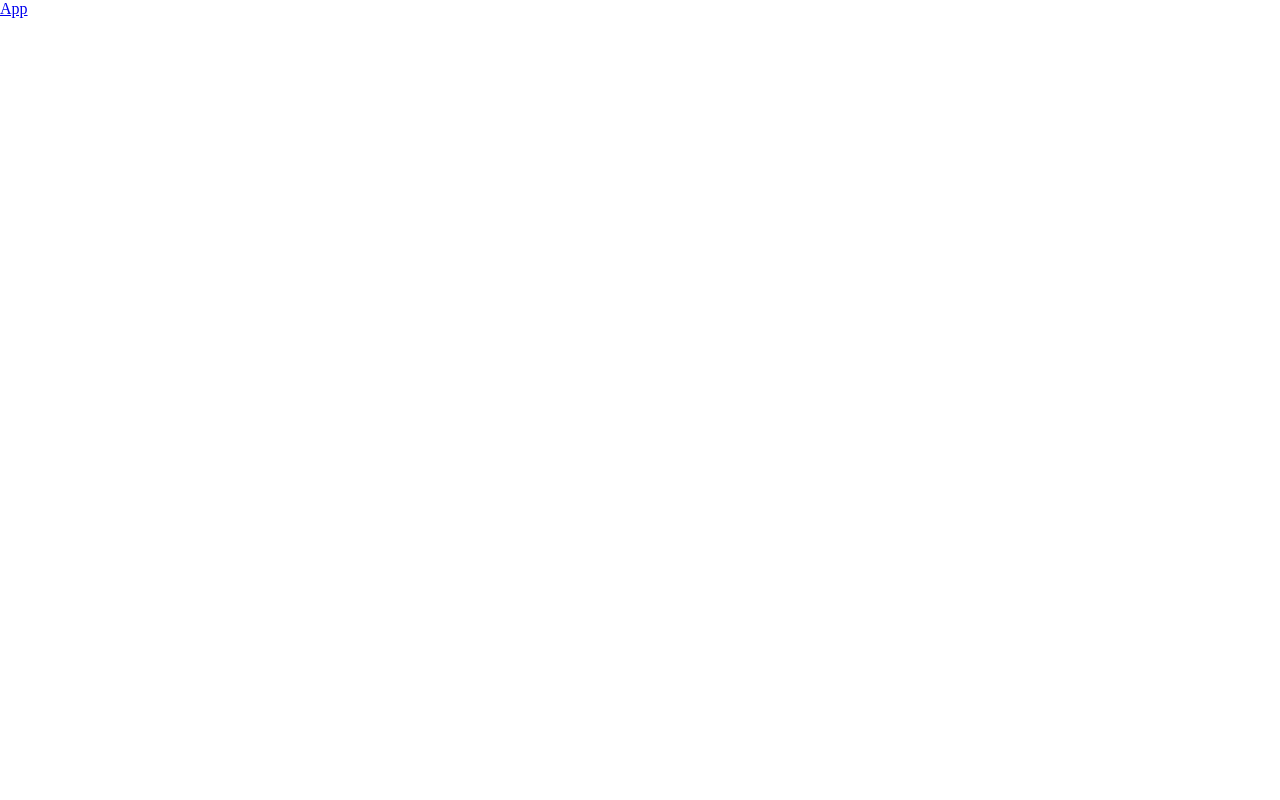
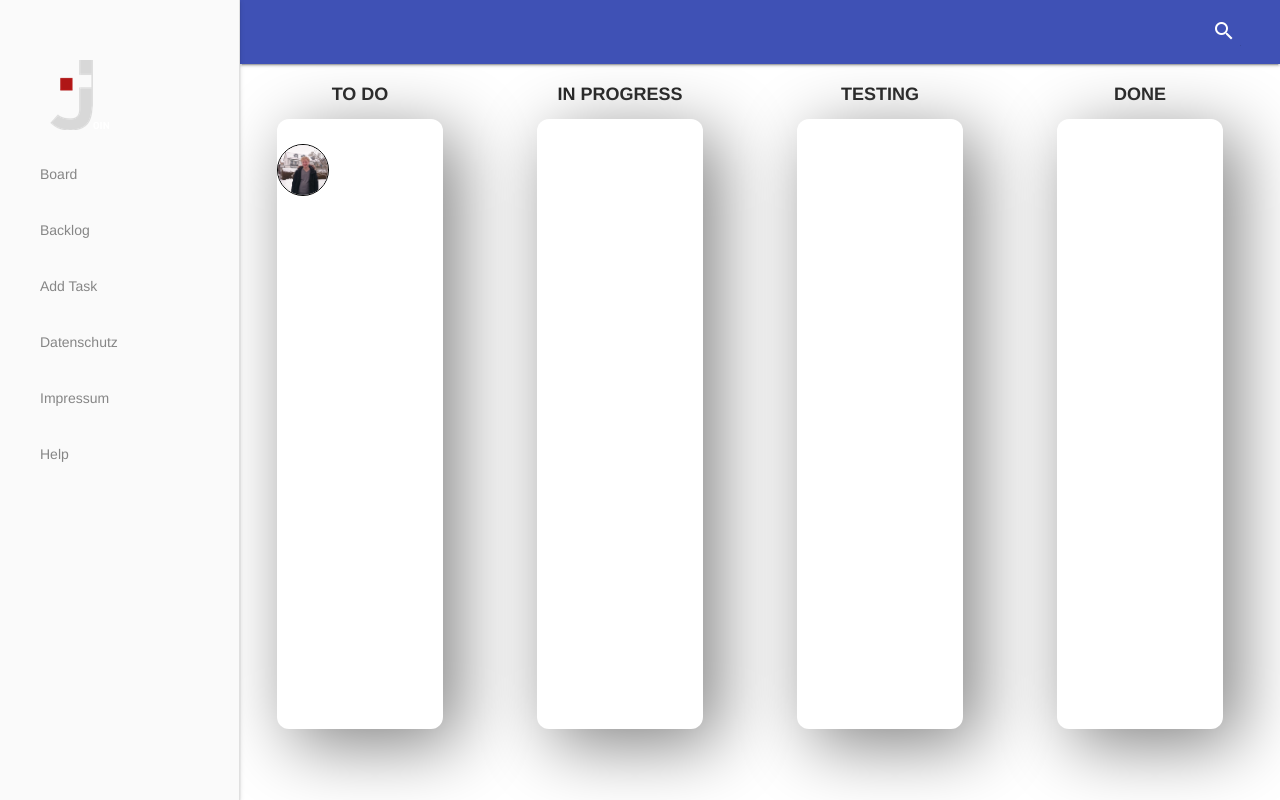
Before and after one commit to HPBenjamin/Gruppenarbeit-Kanban, a plain HTML site: page frontend/index.html in a window 1280 px wide. Drawn offline with nearby package versions, Linux system fonts and the light colour scheme.

Commit message:
add new index

```diff
--- a/frontend/index.html
+++ b/frontend/index.html
@@ -1,20 +1,85 @@
 <!DOCTYPE html>
 <html lang="en">
 
-<header>
+<head>
     <meta charset="UTF-8">
     <meta name="viewport" content="width=device-width, initial-scale=1.0">
     <title>Document</title>
+    <link rel="stylesheet" href="style.css">
+    <script src="javascript.js"></script>
+    <link rel="stylesheet" href="https://fonts.googleapis.com/icon?family=Material+Icons">
+    <link rel="stylesheet" href="https://code.getmdl.io/1.3.0/material.indigo-pink.min.css">
+    <script defer src="https://code.getmdl.io/1.3.0/material.min.js"></script>
 
-    <!-- loading css and js -->
-    <link href="./css/start.css" rel="stylesheet">
-    </link>
+</head>
 
-</header>
+<body onload="init()">
 
-<body>
+    <!-- The drawer is always open in large screens. The header is always shown,
+  even in small screens. -->
+    <div class="mdl-layout mdl-js-layout mdl-layout--fixed-drawer
+      mdl-layout--fixed-header">
+        <header class="mdl-layout__header">
+            <div class="mdl-layout__header-row">
+                <div class="mdl-layout-spacer"></div>
+                <div class="mdl-textfield mdl-js-textfield mdl-textfield--expandable
+                   mdl-textfield--floating-label mdl-textfield--align-right">
+                    <label class="mdl-button mdl-js-button mdl-button--icon" for="fixed-header-drawer-exp">
+                    <i class="material-icons">search</i>
+                  </label>
+                    <div class="mdl-textfield__expandable-holder">
+                        <input class="mdl-textfield__input" type="text" name="sample" id="fixed-header-drawer-exp">
+                    </div>
+                </div>
+            </div>
+        </header>
+        <div class="mdl-layout__drawer">
+            <img class="logo-infos" src="img/logo.png">
+            <nav class="mdl-navigation">
+                <a class="mdl-navigation__link" href="board.html">Board</a>
+                <a class="mdl-navigation__link" href="backlog.html">Backlog</a>
+                <a class="mdl-navigation__link" href="addTask.html">Add Task</a>
+                <a class="mdl-navigation__link" href="Datenschutz.html">Datenschutz</a>
+                <a class="mdl-navigation__link" href="impressum.html">Impressum</a>
+                <a class="mdl-navigation__link" href="#">Help</a>
+            </nav>
+        </div>
+        <main class="mdl-layout__content">
+            <div class="page-content">
+                <!-- Your content goes here -->
 
-    <a href="http://127.0.0.1:5500/frontend/containers/pages/app.html"> App </a>
+                <div class="Board-menu">
+                    <div ondragover="allowDrop()" ondrop="drop()" class="task-container">
+                        <div class="text-center">TO DO</div>
+                        <div class="task">
+                            <img id="one" class="profile-picture" ondragstart="startDragging()" draggable="true" src="img/Stefan.jpg">
+                        </div>
+                    </div>
+                    <div ondragover="allowDrop()" ondrop="drop()" class="task-container">
+                        <div class="text-center">IN PROGRESS</div>
+                        <div class="task">
+
+                        </div>
+                    </div>
+                    <div ondragover="allowDrop()" ondrop="drop()" class="task-container">
+                        <div class="text-center">TESTING</div>
+                        <div class="task">
+
+                        </div>
+                    </div>
+                    <div ondragover="allowDrop()" ondrop="drop()" class="task-container">
+                        <div class="text-center">DONE</div>
+                        <div class="task">
+
+                        </div>
+                    </div>
+
+
+                </div>
+
+            </div>
+        </main>
+    </div>
 
 </body>
 
--- /dev/null
+++ b/frontend/javascript.js
@@ -0,0 +1,22 @@
+let currentDraggingElement;
+
+function init() {
+    allowDrop();
+    drop();
+    updateHTML();
+}
+
+function updateHTML() {
+
+}
+
+function startDragging(id) {
+    currentDraggingElement = id;
+}
+
+function drop() {
+    document.getElementById('one').innerHTML = '';
+    document.getElementById('one').innerHTML = [];
+    updateHTML();
+
+}
--- /dev/null
+++ b/frontend/style.css
@@ -0,0 +1,54 @@
+body {
+    margin: 0;
+}
+
+.logo-infos {
+    width: 60px;
+    height: 70px;
+    object-fit: cover;
+    margin-left: 50px;
+    margin-top: 60px;
+}
+
+.Board-menu {
+    display: flex;
+    justify-content: space-around;
+}
+
+.task-container {
+    display: flex;
+    align-items: center;
+    flex-direction: column;
+    margin-right: 20px;
+}
+
+.task {
+    width: 13vw;
+    min-height: 70vh;
+    margin-top: 10px;
+    border-radius: 12px;
+    box-shadow: 15px 15px 70px grey;
+    flex-direction: column;
+    align-items: center;
+    padding-top: 25px;
+    padding-bottom: 25px;
+}
+
+.text-center {
+    font-weight: bold;
+    font-size: 18px;
+    margin-bottom: 5px;
+    margin-top: 20px;
+}
+
+.mdl-navigation__link:hover {
+    border-left: 5px solid black;
+}
+
+.profile-picture {
+    width: 50px;
+    height: 50px;
+    object-fit: cover;
+    border-radius: 100%;
+    border: solid 1px black;
+}
```
Also changed, not shown: frontend/index1.html (added, +21 -0 lines), frontend/img/Stefan.jpg (added), frontend/img/chevron .png (added), frontend/img/icon plus.png (added), frontend/img/icons8-calendar-150.png (added), frontend/img/icons8-plus.png (added), frontend/img/joinlogo.png (added), frontend/img/logo.png (added).
